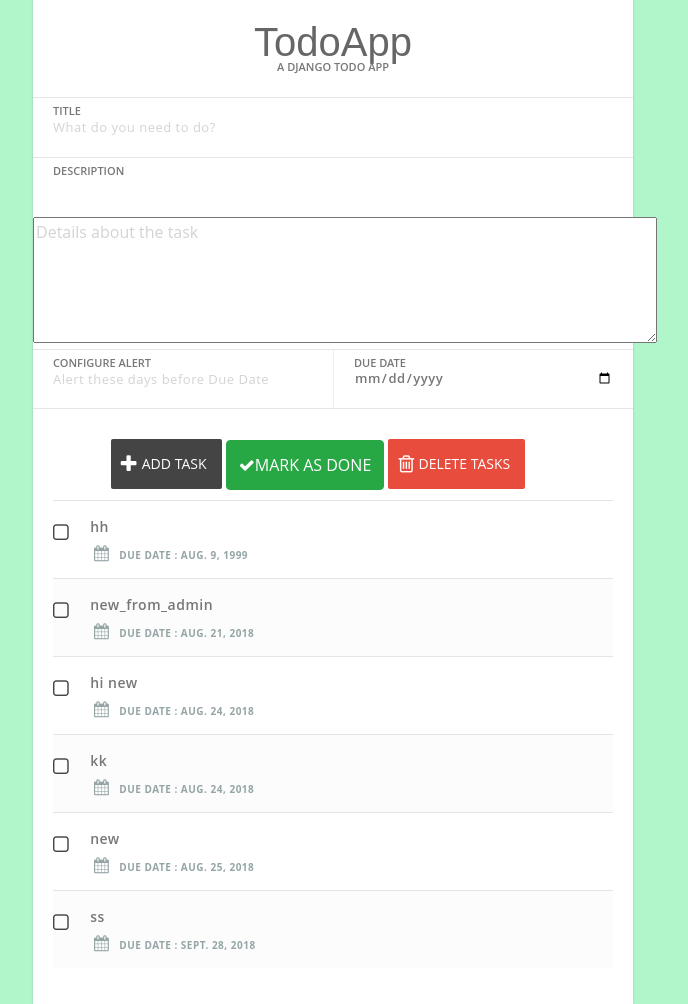
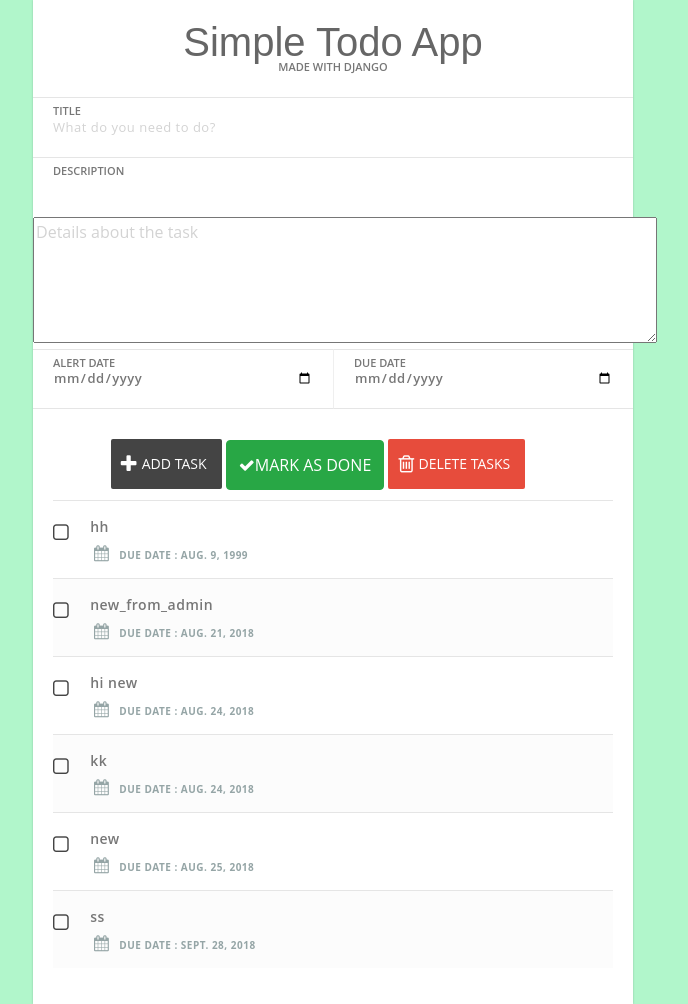
Before and after one commit to adarsh-anand15/todo_app, a Django app: page /todo_app/ in a window 1280 px wide. Shown: the whole page, without its empty margins (307-995 px from the left). Run offline with Django 3.2, Linux system fonts and the light colour scheme; data comes from the database, SQL or seed files in the repository; both versions use the stored data as it was after the commit; some libraries are stand-ins or nearby versions.

Commit message:
some changes in alert date

```diff
--- a/todo/todo_app/models.py
+++ b/todo/todo_app/models.py
@@ -9,6 +9,8 @@
     description = models.TextField(blank=True) # a text field
     created = models.DateField(default=timezone.now().strftime("%Y-%m-%d")) # a date
     due_date = models.DateField(default=timezone.now().strftime("%Y-%m-%d")) # a date
+    alert_date = models.DateField(default=timezone.now().strftime("%Y-%m-%d")) # a date
+    state = models.BooleanField(default = True)
     class Meta:
         ordering = ["due_date"] #ordering by the created field
     def __str__(self):
--- a/todo/todo_app/templates/todo_app/index.html
+++ b/todo/todo_app/templates/todo_app/index.html
@@ -12,8 +12,8 @@
 <div django-app="TaskManager">
     <div class="container">
             <div class="content">
-            <h1>TodoApp</h1>
-            <p class="tagline">a Django todo app</p>
+            <h1>Simple Todo App</h1>
+            <p class="tagline">made with django</p>
             <form action="" method="post">
             {% csrf_token %} <!-- csrf token for basic security -->
                 <div class="inputContainer">
@@ -29,13 +29,11 @@
 
                 </div>
                 <div class="inputContainer half last left">
-
-                    <input type="text" name="alert_due_time" id ="alert_due_time" placeholder ="Alert these days before Due Date">
-                    <label for ="alert_due_time">Configure Alert</label>
-
+                    <input type="date" id="alertDate" class="taskDate" name="alertDate">
+                    <label for="alertDate">Alert Date</label>
                 </div>
                 <div class="inputContainer half last right">
-                    <input type="date" id="dueDate" class="taskDate" name="date">
+                    <input type="date" id="dueDate" class="taskDate" name="dueDate">
                     <label for="dueDate">Due Date</label>
                 </div>
                 <div class="row">
--- a/todo/todo_app/views.py
+++ b/todo/todo_app/views.py
@@ -6,10 +6,11 @@
     if request.method == "POST": #checking if the request method is a POST
         if "taskAdd" in request.POST: #checking if there is a request to add a todo
             title = request.POST["title"] #title
-            date = str(request.POST["date"]) #date
+            due_date = str(request.POST["dueDate"]) #date
+            alert_date = str(request.POST["alertDate"])
             #category = request.POST["category_select"] #category
             description = request.POST["description"] #content
-            Todo = TodoList(title=title, description=description, due_date=date)
+            Todo = TodoList(title=title, description=description, due_date=due_date, alert_date=alert_date)
             Todo.save() #saving the todo
             return redirect("/todo_app/") #reloading the page
         if "taskDelete" in request.POST: #checking if there is a request to delete a todo
```
Also changed, not shown: todo/db.sqlite3, todo/todo_app/migrations/0008_auto_20180822_0141.py (added).
